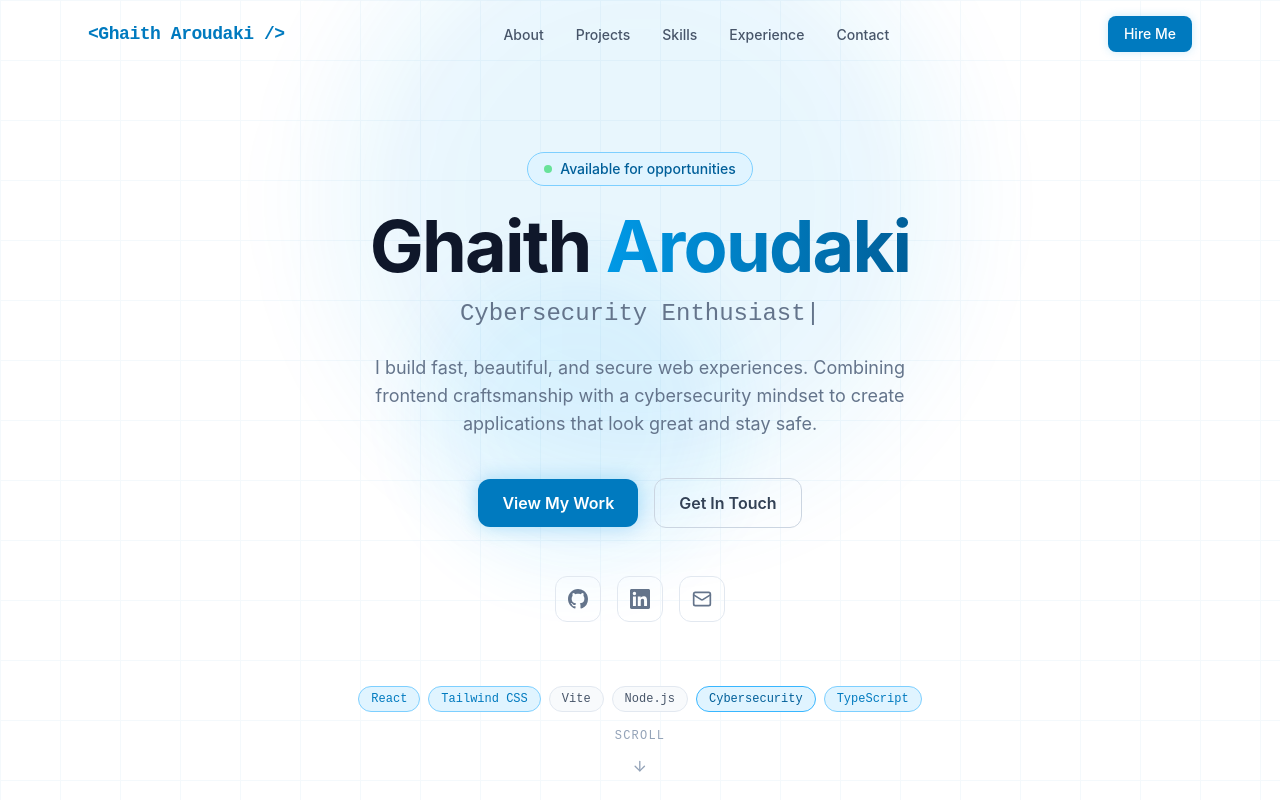
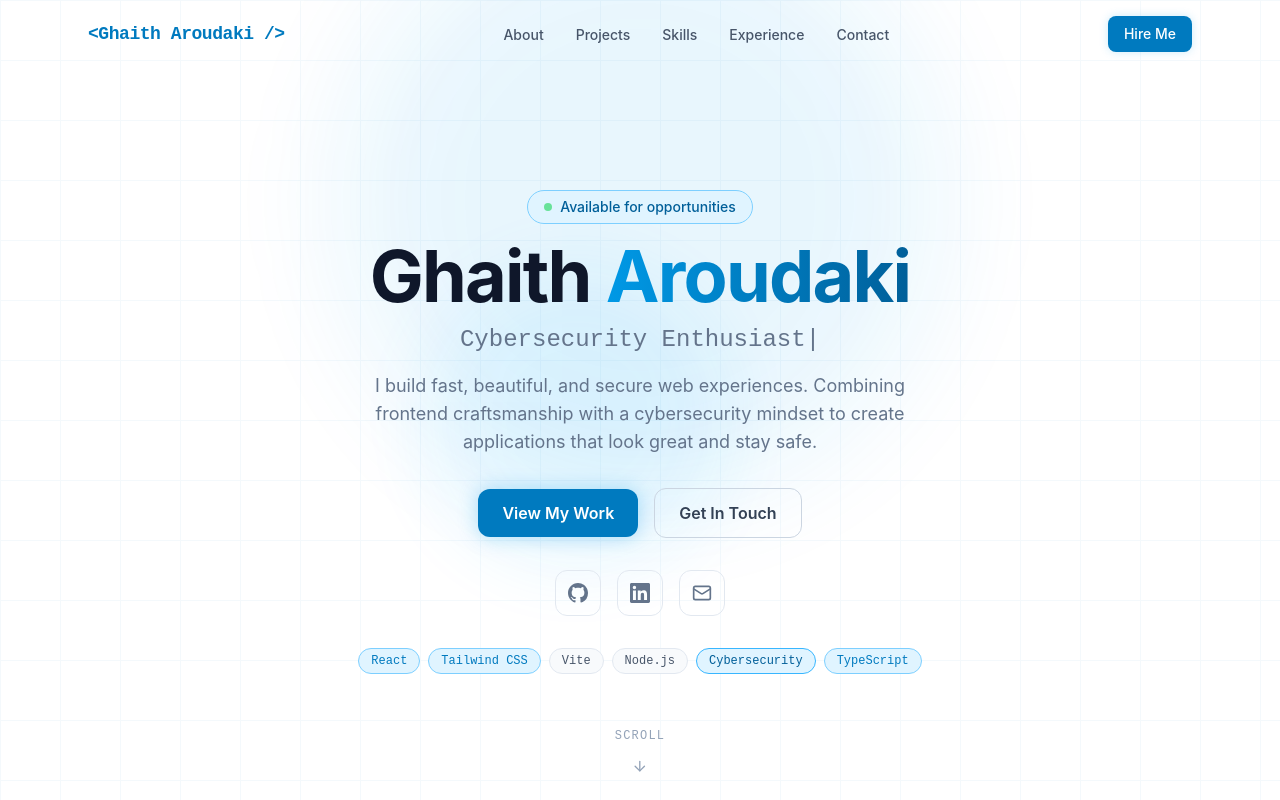
Before and after one commit to ghaitharoudaki/ghaith-portfolio, a React (Vite) app: page / in a window 1280 px wide. Shown: the top 800 px of the page. Built offline with nearby package versions, Linux system fonts and the light colour scheme.

Commit message:
fixed scroll merge

```diff
--- a/src/sections/Hero.jsx
+++ b/src/sections/Hero.jsx
@@ -57,14 +57,14 @@ export default function Hero() {
       <div className="absolute top-1/3 left-1/3 w-[300px] h-[300px] rounded-full bg-ocean-300/10 blur-2xl pointer-events-none animate-pulse-slow" />
 
       {/* Main content */}
-      <div className="relative z-10 max-w-6xl mx-auto px-6 pt-32 pb-16 flex flex-col items-center text-center">
+      <div className="relative z-10 max-w-6xl mx-auto px-6 pt-24 pb-8 flex flex-col items-center text-center">
 
         {/* Status badge */}
         <motion.div
           initial={{ opacity: 0, y: -20 }}
           animate={{ opacity: 1, y: 0 }}
           transition={{ duration: 0.5 }}
-          className="mb-6 inline-flex items-center gap-2 px-4 py-1.5 rounded-full border border-ocean-200 bg-ocean-50 text-ocean-600 text-sm font-medium"
+          className="mb-4 inline-flex items-center gap-2 px-4 py-1.5 rounded-full border border-ocean-200 bg-ocean-50 text-ocean-600 text-sm font-medium"
         >
           <span className="w-2 h-2 rounded-full bg-green-400 animate-pulse" />
           Available for opportunities
@@ -75,7 +75,7 @@ export default function Hero() {
           initial={{ opacity: 0, y: 20 }}
           animate={{ opacity: 1, y: 0 }}
           transition={{ duration: 0.6, delay: 0.1 }}
-          className="text-5xl md:text-7xl font-bold text-slate-900 tracking-tight mb-4"
+          className="text-4xl md:text-7xl font-bold text-slate-900 tracking-tight mb-3"
         >
           Ghaith{" "}
           <span className="text-gradient">Aroudaki</span>
@@ -86,7 +86,7 @@ export default function Hero() {
           initial={{ opacity: 0 }}
           animate={{ opacity: 1 }}
           transition={{ duration: 0.6, delay: 0.3 }}
-          className="text-xl md:text-2xl font-mono text-slate-500 mb-6 h-8"
+          className="text-lg md:text-2xl font-mono text-slate-500 mb-4 h-8"
         >
           <TypeAnimation
             sequence={[
@@ -108,7 +108,7 @@ export default function Hero() {
           initial={{ opacity: 0, y: 20 }}
           animate={{ opacity: 1, y: 0 }}
           transition={{ duration: 0.6, delay: 0.4 }}
-          className="max-w-xl text-slate-500 text-base md:text-lg leading-relaxed mb-10"
+          className="max-w-xl text-slate-500 text-sm md:text-lg leading-relaxed mb-8"
         >
           I build fast, beautiful, and secure web experiences.
           Combining frontend craftsmanship with a cybersecurity mindset
@@ -120,7 +120,7 @@ export default function Hero() {
           initial={{ opacity: 0, y: 20 }}
           animate={{ opacity: 1, y: 0 }}
           transition={{ duration: 0.6, delay: 0.5 }}
-          className="flex flex-wrap items-center justify-center gap-4 mb-12"
+          className="flex flex-wrap items-center justify-center gap-4 mb-8"
         >
           <a
             href="#projects"
@@ -141,7 +141,7 @@ export default function Hero() {
           initial={{ opacity: 0 }}
           animate={{ opacity: 1 }}
           transition={{ duration: 0.6, delay: 0.6 }}
-          className="flex flex-row items-center justify-center gap-4 mb-16"
+          className="flex flex-row items-center justify-center gap-4 mb-8"
         >
           {socialLinks.map(({ svg, href, label }) => (
             <a
```
